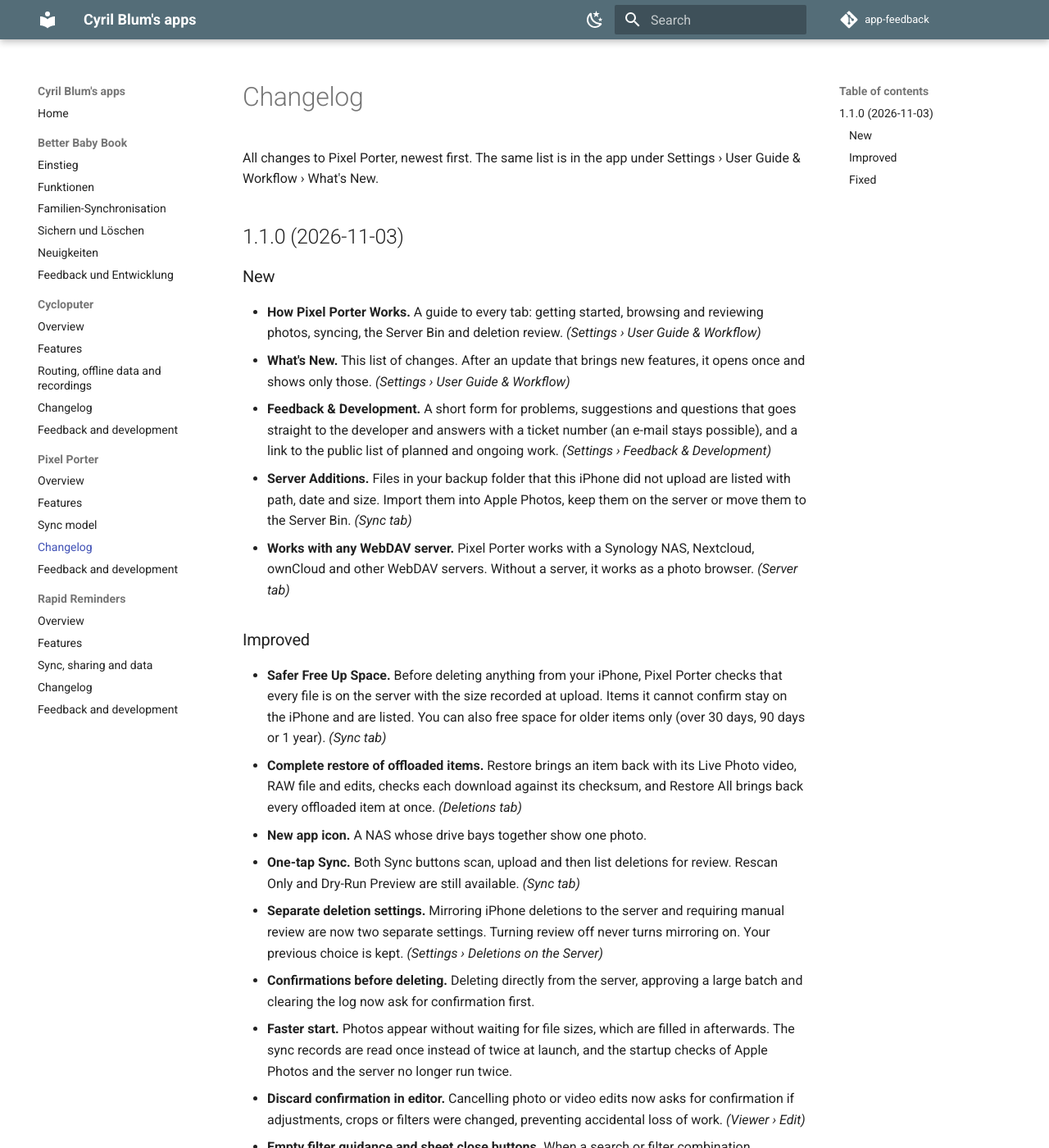
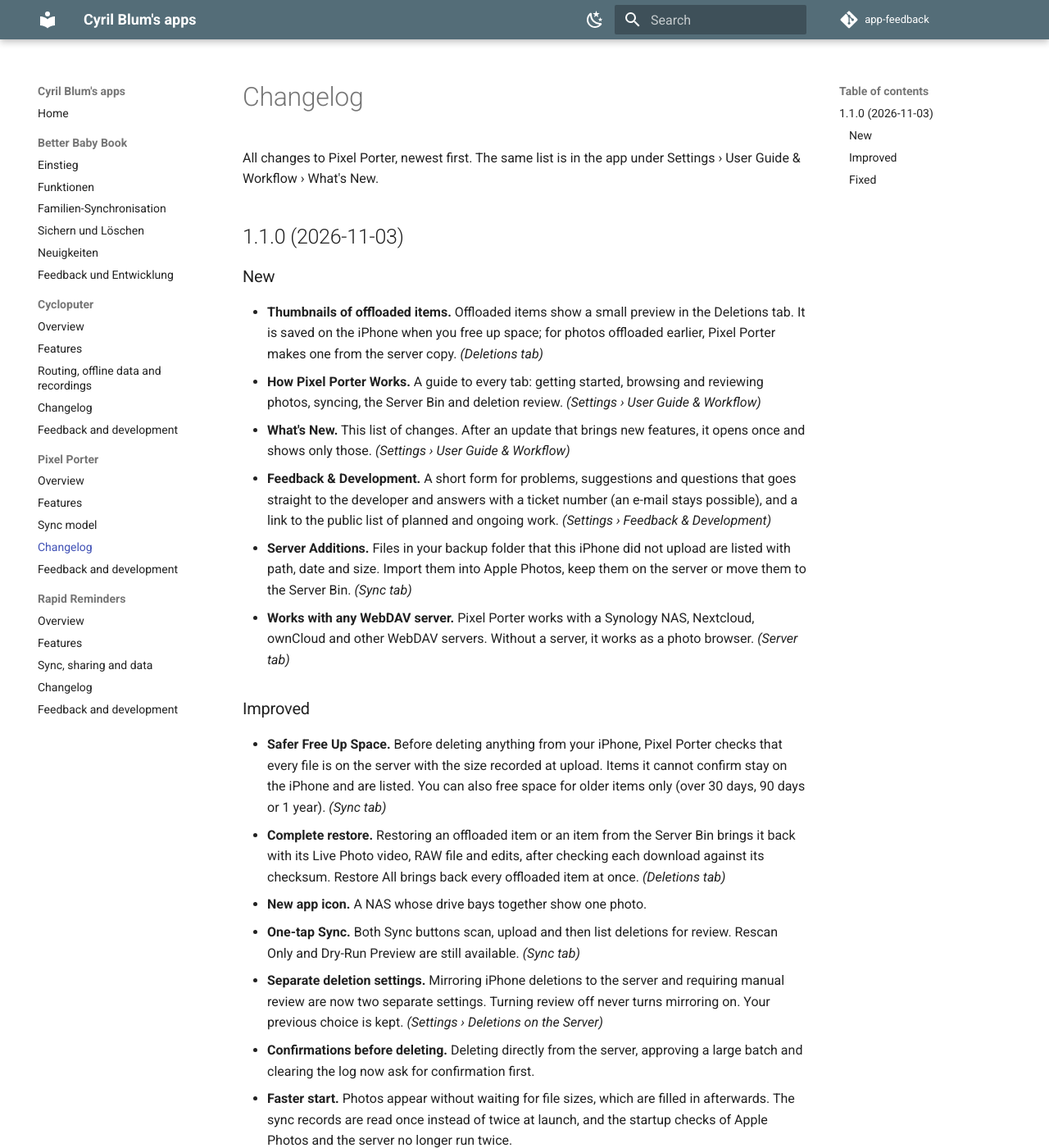
Before and after one commit to CyrilBlum/app-feedback, an MkDocs documentation site: the page built from docs/pixel-porter/changelog.md, in a window 1280 px wide and 1400 px high. Shown: the whole window at 82% size. Built offline with MkDocs 1.6.1 and Material for MkDocs 9.7.7, drawn with Linux system fonts in a browser that asks for light colours; comment, search, counter and statistics services are not loaded; some of the changed text lies outside the part shown.

Commit message:
Pixel Porter changelog: Build 80 (complete restore, thumbnails, Wi-Fi only fix)
Co-Authored-By: Claude Opus 5.5 <noreply@anthropic.com>

```diff
--- a/docs/pixel-porter/changelog.md
+++ b/docs/pixel-porter/changelog.md
@@ -6,6 +6,7 @@ All changes to Pixel Porter, newest first. The same list is in the app under Set
 
 ### New
 
+- **Thumbnails of offloaded items.** Offloaded items show a small preview in the Deletions tab. It is saved on the iPhone when you free up space; for photos offloaded earlier, Pixel Porter makes one from the server copy. *(Deletions tab)*
 - **How Pixel Porter Works.** A guide to every tab: getting started, browsing and reviewing photos, syncing, the Server Bin and deletion review. *(Settings › User Guide & Workflow)*
 - **What's New.** This list of changes. After an update that brings new features, it opens once and shows only those. *(Settings › User Guide & Workflow)*
 - **Feedback & Development.** A short form for problems, suggestions and questions that goes straight to the developer and answers with a ticket number (an e-mail stays possible), and a link to the public list of planned and ongoing work. *(Settings › Feedback & Development)*
@@ -15,7 +16,7 @@ All changes to Pixel Porter, newest first. The same list is in the app under Set
 ### Improved
 
 - **Safer Free Up Space.** Before deleting anything from your iPhone, Pixel Porter checks that every file is on the server with the size recorded at upload. Items it cannot confirm stay on the iPhone and are listed. You can also free space for older items only (over 30 days, 90 days or 1 year). *(Sync tab)*
-- **Complete restore of offloaded items.** Restore brings an item back with its Live Photo video, RAW file and edits, checks each download against its checksum, and Restore All brings back every offloaded item at once. *(Deletions tab)*
+- **Complete restore.** Restoring an offloaded item or an item from the Server Bin brings it back with its Live Photo video, RAW file and edits, after checking each download against its checksum. Restore All brings back every offloaded item at once. *(Deletions tab)*
 - **New app icon.** A NAS whose drive bays together show one photo.
 - **One-tap Sync.** Both Sync buttons scan, upload and then list deletions for review. Rescan Only and Dry-Run Preview are still available. *(Sync tab)*
 - **Separate deletion settings.** Mirroring iPhone deletions to the server and requiring manual review are now two separate settings. Turning review off never turns mirroring on. Your previous choice is kept. *(Settings › Deletions on the Server)*
@@ -26,6 +27,7 @@ All changes to Pixel Porter, newest first. The same list is in the app under Set
 
 ### Fixed
 
+- **Sync on Wi-Fi Only works.** With Sync on Wi-Fi Only turned on, Pixel Porter no longer syncs over cellular data or a hotspot. If the iPhone leaves Wi-Fi during a sync, it stops before the next item and keeps what is already uploaded. *(Settings)*
 - **Uploads are checked on the server.** A file counts as uploaded only when the server reports the full size. A shortened file is uploaded again on the next sync. *(Sync tab)*
 - **Live Photos partly moved to the Bin.** If only part of a Live Photo reached the Server Bin, it stays pending and the next attempt finishes the move instead of losing track of it.
 - **Failed Bin moves.** A photo no longer disappears from the Deletions list when moving it to the Bin failed.
```
